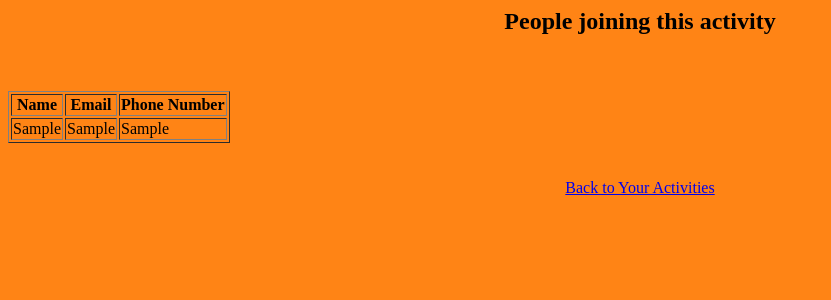
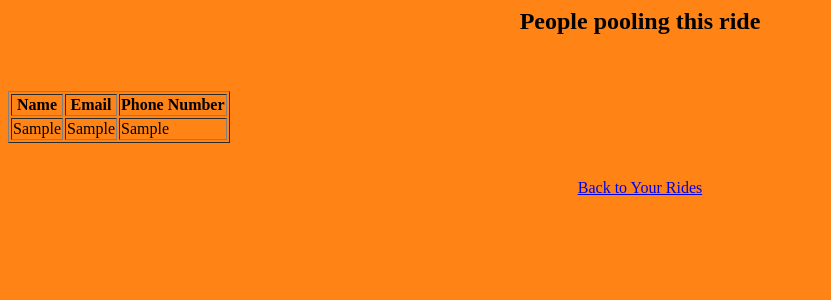
Before and after one commit to zhenyu1311/GRP26APP, a Django app: template kopidarat/templates/participants.html in a window 1280 px wide. Shown: the top 300 px of the page, without its empty margins (0-831 px from the left). Run offline with Django 4.2, Linux system fonts and the light colour scheme; the template is opened without the code that fills it: most values are stand-ins (such as "Sample title", 1, 10 or a date in 2020); parts of the project's set-up code (start-up, migrations or seed data) failed here and were passed over.

Commit message:
Update participants.html

```diff
--- a/kopidarat/templates/participants.html
+++ b/kopidarat/templates/participants.html
@@ -11,7 +11,7 @@
     <title>{{activity_name}}</title>
   </head>
   <body>
-    <h2>People joining this activity</h2>
+    <h2>People pooling this ride</h2>
     <br/><br>
     <table border="1">
       <thead>
@@ -29,6 +29,6 @@
     </table>
     <br />
     <br />
-    <a href="/user_activity"> Back to Your Activities</a>
+    <a href="/user_activity"> Back to Your Rides</a>
   </body>
 </html>
```
